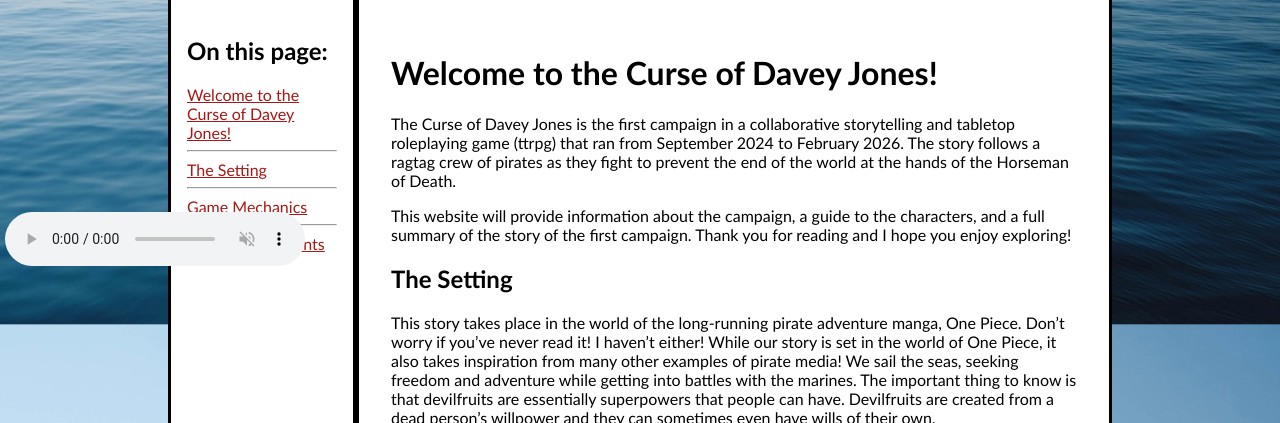
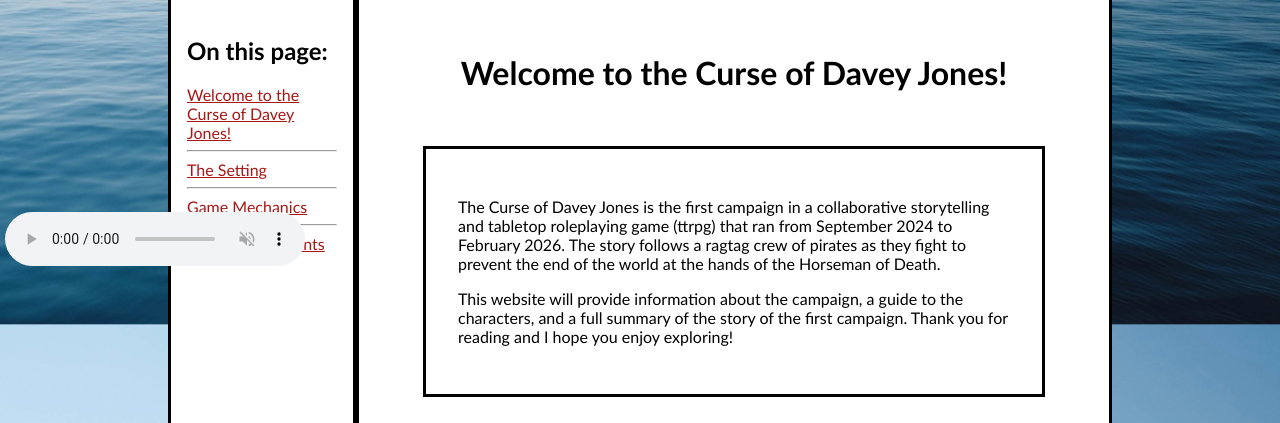
Before and after one commit to phrussel/ist263, a plain HTML site: page project/index.html in a window 1280 px wide. Shown: the part 529-952 px from the top of the page. Drawn offline with Linux system fonts and the light colour scheme.

Commit message:
project milestone 6 (2)

```diff
--- a/project/index.html
+++ b/project/index.html
@@ -67,8 +67,12 @@
         </nav>
         <div> <!-- box w content in it -->
             <h1 id="title">Welcome to the Curse of Davey Jones!</h1>
-            <p>The Curse of Davey Jones is the first campaign in a collaborative storytelling and tabletop roleplaying game (ttrpg) that ran from September 2024 to February 2026. The story follows a ragtag crew of pirates as they fight to prevent the end of the world at the hands of the Horseman of Death.</p>
-            <p>This website will provide information about the campaign, a guide to the characters, and a full summary of the story of the first campaign. Thank you for reading and I hope you enjoy exploring!</p>
+                <div class="center">
+                    <div id="introtext">
+                        <p>The Curse of Davey Jones is the first campaign in a collaborative storytelling and tabletop roleplaying game (ttrpg) that ran from September 2024 to February 2026. The story follows a ragtag crew of pirates as they fight to prevent the end of the world at the hands of the Horseman of Death.</p>
+                        <p>This website will provide information about the campaign, a guide to the characters, and a full summary of the story of the first campaign. Thank you for reading and I hope you enjoy exploring!</p>
+                    </div>
+                </div>
 
             <h2 id="setting">The Setting</h2>
             <p>This story takes place in the world of the long-running pirate adventure manga, One Piece. Don’t worry if you’ve never read it! I haven’t either! While our story is set in the world of One Piece, it also takes inspiration from many other examples of pirate media! We sail the seas, seeking freedom and adventure while getting into battles with the marines. The important thing to know is that devilfruits are essentially superpowers that people can have. Devilfruits are created from a dead person’s willpower and they can sometimes even have wills of their own.</p>
--- a/project/styles.css
+++ b/project/styles.css
@@ -84,6 +84,21 @@ main div {
     border: 3px solid #000000;
     padding: 2em;
 }
+#title {
+    text-align: center;
+}
+#introtext {
+    max-width: 600px;
+}
+.center {
+    display: flex;
+    justify-content: center;
+    border: none;
+    margin: none;
+    padding: none;
+
+}
+
 
 footer {
     background-color: #ffffff;
```
